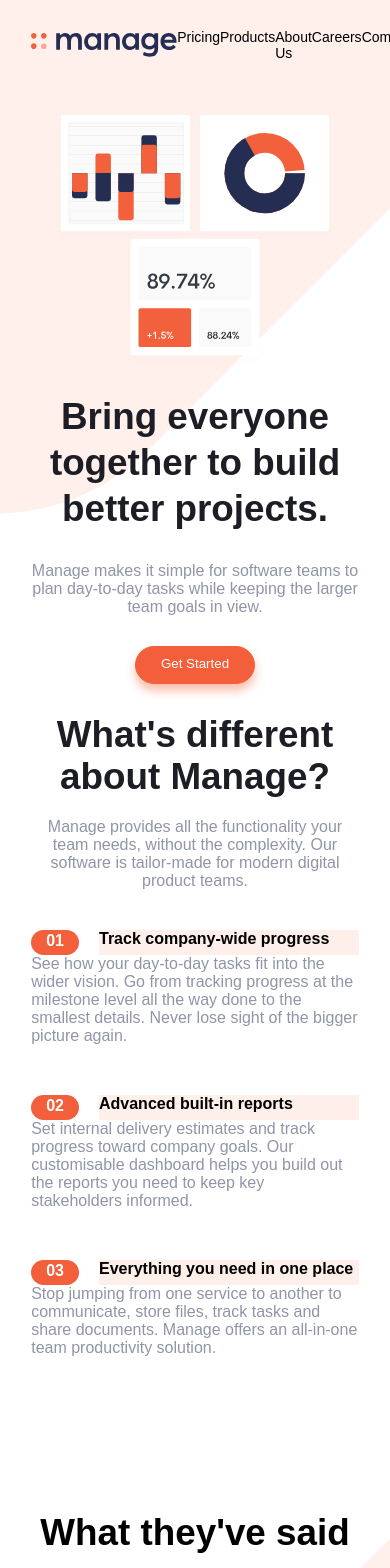
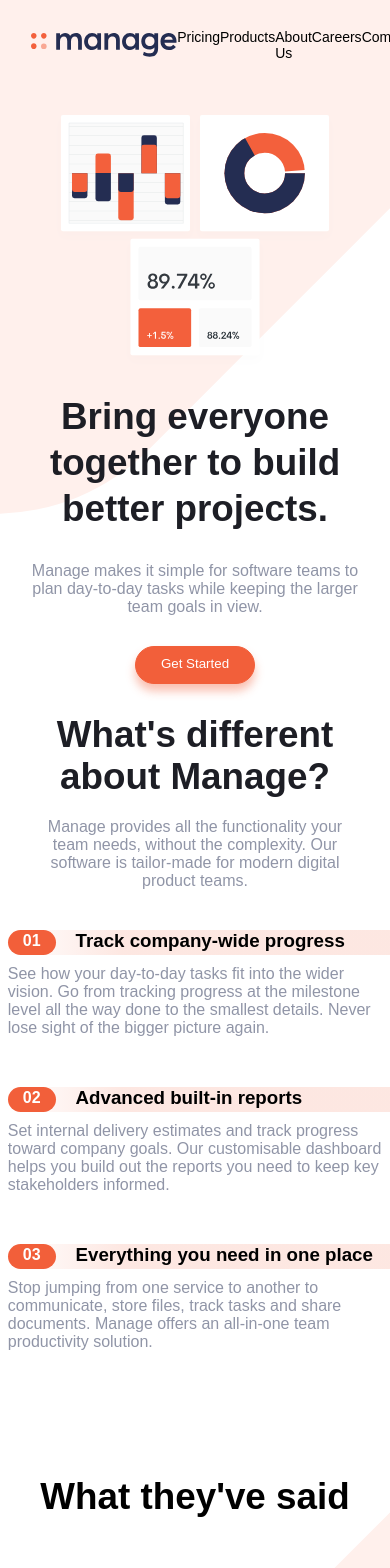
Before and after one commit to MilitusInnocent/manage-landing-page, a React (Create React App) app: page / in a window 390 px wide. Shown: the top 1568 px of the page. Built offline with nearby package versions, Linux system fonts and the light colour scheme; a web font is replaced by a local one.

Commit message:
MQ: Less horizontal margin on about card container

```diff
--- a/src/styles/_about.scss
+++ b/src/styles/_about.scss
@@ -37,21 +37,22 @@
     @media screen and (max-width: 767px) {
         flex-direction: column;
         text-align: center;
-        padding: 30px 0;
+        margin: 30px 0;
 
         &__textbox {
             padding-bottom: 40px;
         }
 
         .about__card {
+            &__container {
+                position: relative;
+                width: calc(100% + 14vw);
+                left: -6vw;
+            }
 
-            &__heading {
-                font-size: 16px;
-                text-align: left;
-                background-color: hsl(13, 100%, 96%);
-                width: calc(100% + 16vw);
-                left: -8vw;
-                right: -8vw;
+            &__top {
+                background: linear-gradient(to right, transparent, rgba($orange, .15) 30%);
+                margin-bottom: 10px;
             }
 
             &__subheading {
```
